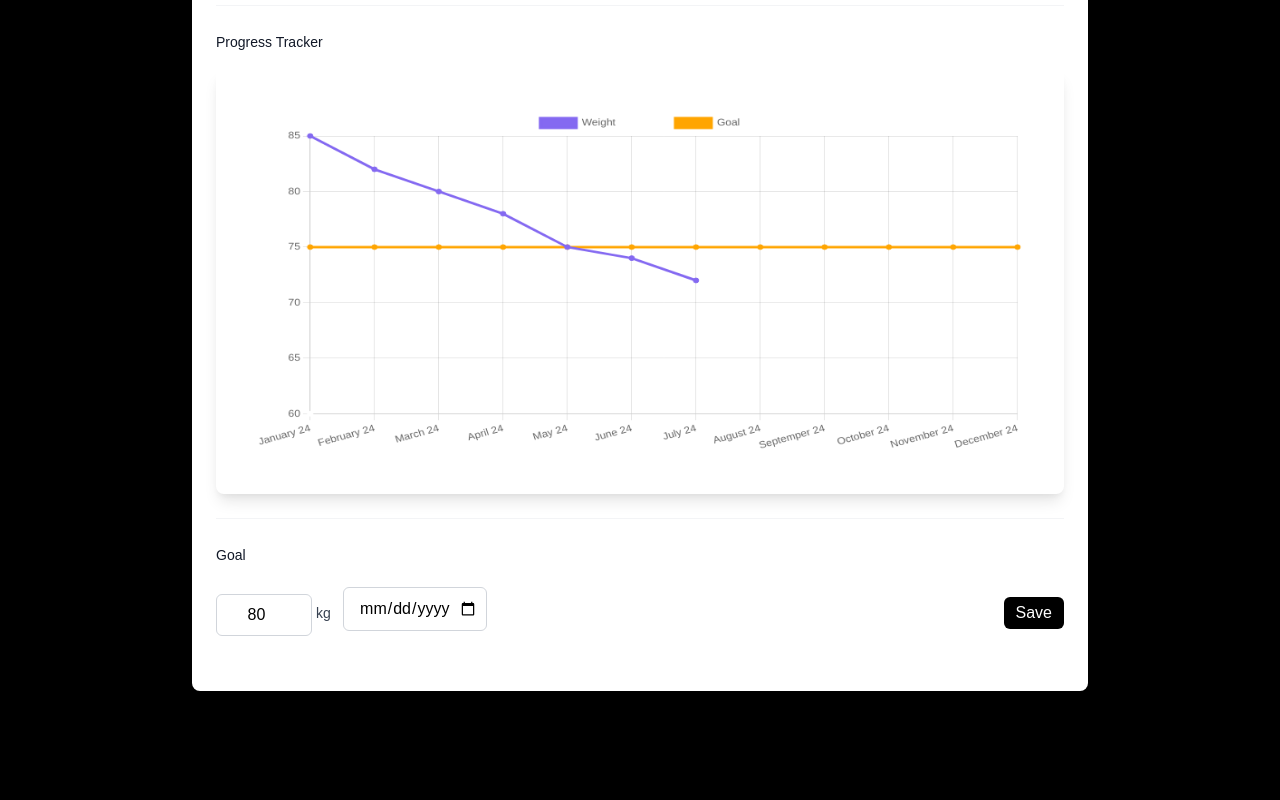
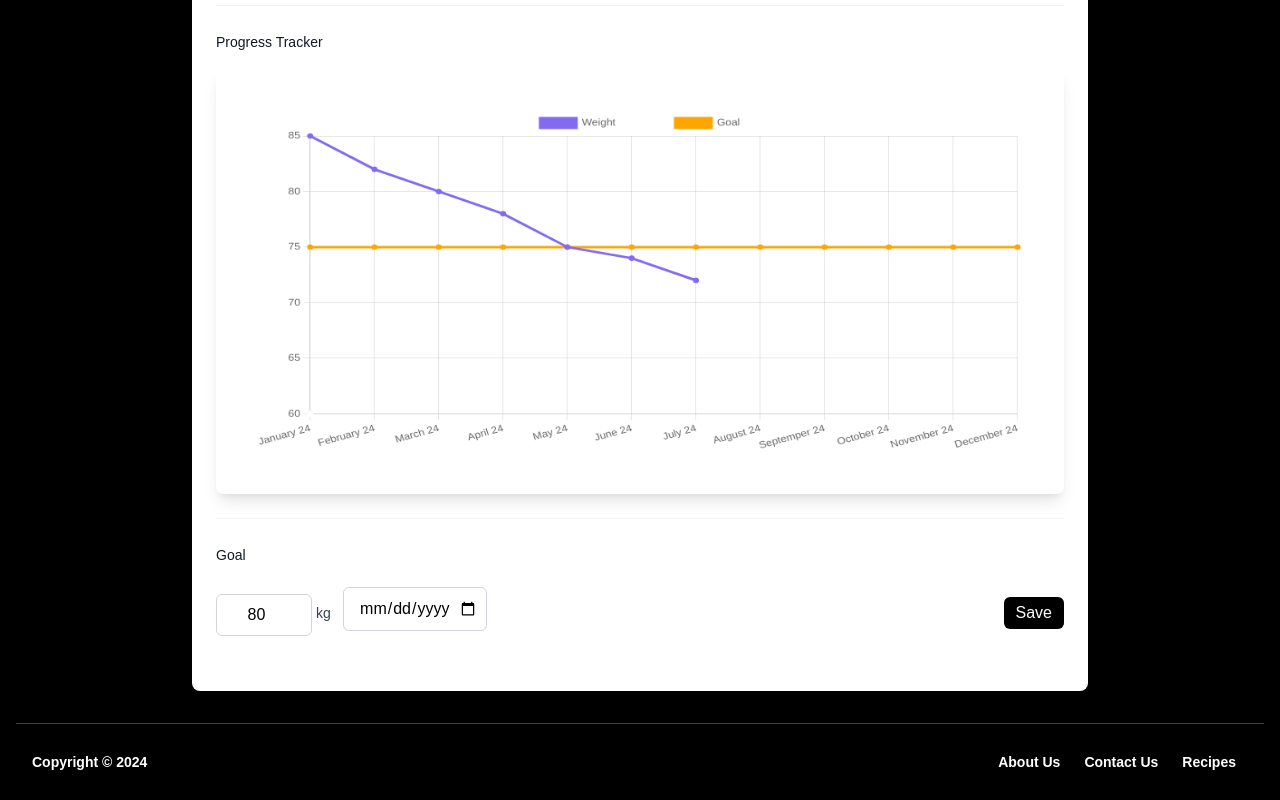
Before and after one commit to AvivFairfield/WEB_Project, a website built with Vite: page account_settings.html in a window 1280 px wide. Shown: the part 649-1449 px from the top of the page. Before the commit the page ends 1372 px from the top, so only its background shows below. Built offline with nearby package versions, Linux system fonts and the light colour scheme.

Commit message:
final updatres

```diff
--- a/account_settings.html
+++ b/account_settings.html
@@ -113,6 +113,33 @@
 
 
         </div>
+
+        <footer class="bg-black pb-6">
+            <div class="mx-auto px-4">
+                <hr class="mb-6 border-b-1 border-gray-700" />
+                <div class="flex flex-wrap items-center justify-between">
+                    <div class="w-full md:w-4/12 px-4">
+                        <div class="text-sm text-white font-semibold py-1">
+                            Copyright © 2024
+                        </div>
+                    </div>
+                    <div class="w-full md:w-8/12 px-4">
+                        <ul class="flex flex-wrap list-none justify-end">
+                            <li>
+                                <a href="#about" class="text-white hover:text-gray-400 text-sm font-semibold block py-1 px-3">About Us</a>
+                            </li>
+                            <li>
+                                <a href="#contact" class="text-white hover:text-gray-400 text-sm font-semibold block py-1 px-3">Contact Us</a>
+                            </li>
+                            <li>
+                                <a href="#recipes" class="text-white hover:text-gray-400 text-sm font-semibold block py-1 px-3">Recipes</a>
+                            </li>
+                        </ul>
+                    </div>
+                </div>
+            </div>
+        </footer>
+
         <script src="account_settings.js"></script>
 
     </div>
```
Also changed, not shown: index.html (+5 -27 lines), mainMenu.html (+5 -0 lines).
